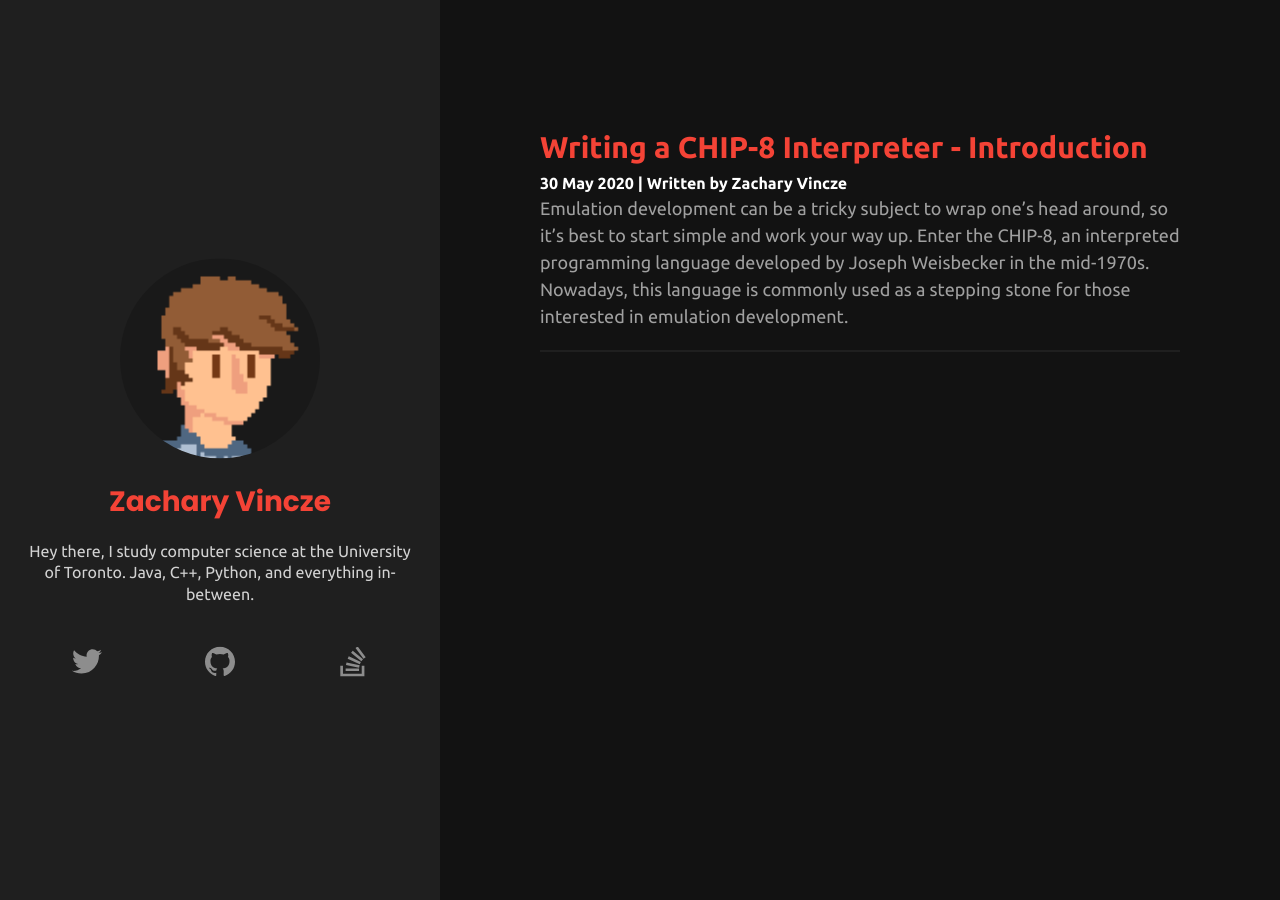
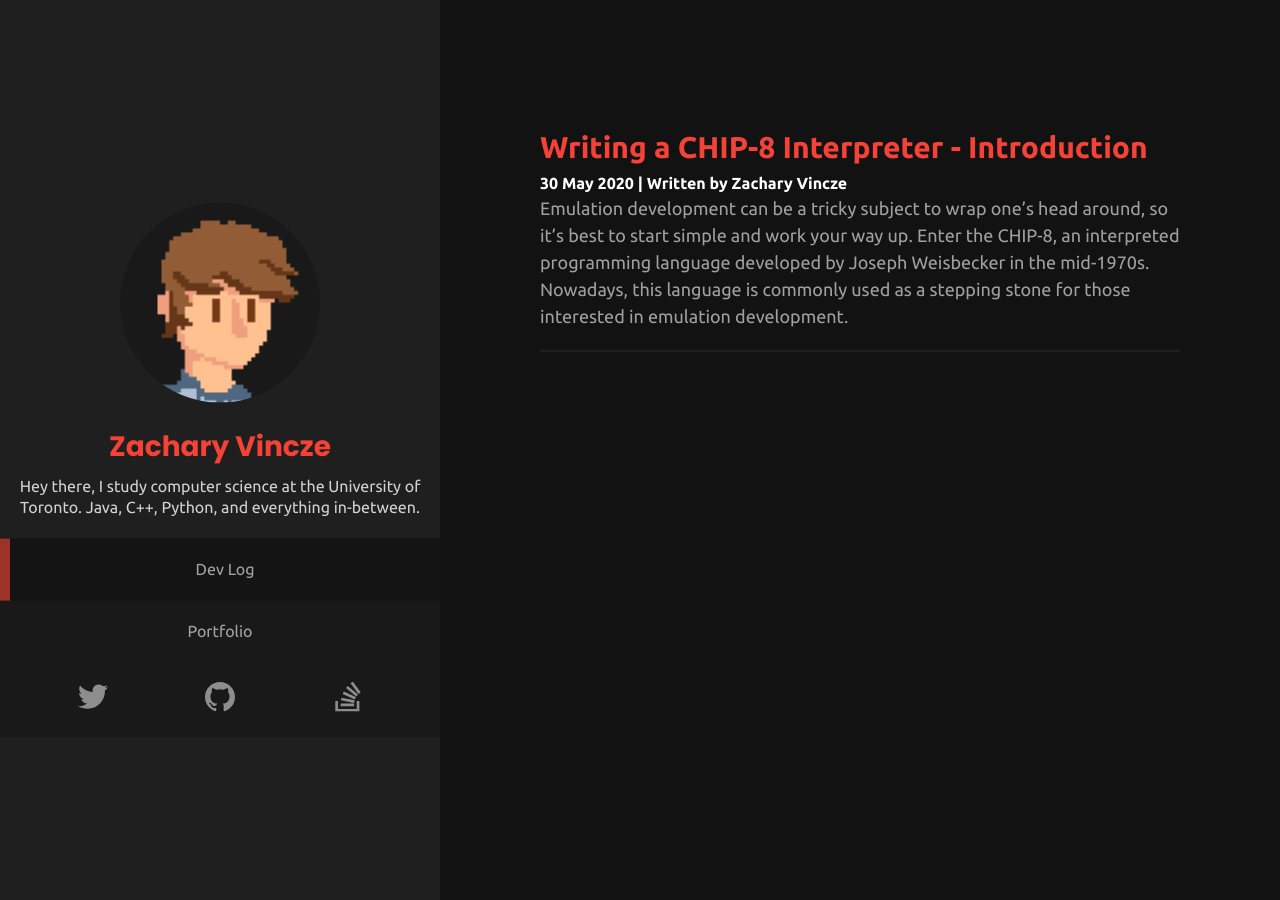
Before and after one commit to zacharyvincze/zacharyvincze.github.io, a Jekyll site: the page built from index.html, in a window 1280 px wide. Built offline with Jekyll 4.4.1, drawn with Linux system fonts in a browser that asks for light colours.

Commit message:
Added portfolio and better navigation

```diff
--- a/_includes/header.html
+++ b/_includes/header.html
@@ -27,6 +27,10 @@
                     <div class="profile-picture"></div>
                     <a href="/" class="logo">{{ site.title }}</a>
                     <p class="description">{{ site.description }}</p>
+                    <div class="links">
+                        <a href="/" {% if page.name=="index.html" %}class="active"{% endif %}>Dev Log</a>
+                        <a href="/portfolio" {% if page.name=="portfolio.html" %}class="active"{% endif %}>Portfolio</a>
+                    </div>
                     <div class="social-media">
                         <a href="https://twitter.com/{{ site.twitter_username }}">
                             <svg class="icon" id="twitter" role="img" viewBox="0 0 24 24" xmlns="http://www.w3.org/2000/svg"><path fill="white" d="M23.954 4.569c-.885.389-1.83.654-2.825.775 1.014-.611 1.794-1.574 2.163-2.723-.951.555-2.005.959-3.127 1.184-.896-.959-2.173-1.559-3.591-1.559-2.717 0-4.92 2.203-4.92 4.917 0 .39.045.765.127 1.124C7.691 8.094 4.066 6.13 1.64 3.161c-.427.722-.666 1.561-.666 2.475 0 1.71.87 3.213 2.188 4.096-.807-.026-1.566-.248-2.228-.616v.061c0 2.385 1.693 4.374 3.946 4.827-.413.111-.849.171-1.296.171-.314 0-.615-.03-.916-.086.631 1.953 2.445 3.377 4.604 3.417-1.68 1.319-3.809 2.105-6.102 2.105-.39 0-.779-.023-1.17-.067 2.189 1.394 4.768 2.209 7.557 2.209 9.054 0 13.999-7.496 13.999-13.986 0-.209 0-.42-.015-.63.961-.689 1.8-1.56 2.46-2.548l-.047-.02z"/></svg>
@@ -39,20 +43,4 @@
                         </a>
                     </div>
                 </div>
-                <!--
-                <div class="projects">
-                    <h2 class="text-category">Projects</h2>
-                    {% for item in site.data.projects %}
-                    <a href="{{ item.link }}">{{ item.name }}</a>
-                    {% endfor %}
-                </div>
-                <div class="projects">
-                    <h2 class="text-category">Navigation</h2>
-                    {% for item in site.data.navigation %}
-                    <a class="link {% if page.url == item.link %}selected {% endif %}" href="{{ item.link }}">
-                        {{ item.name }}
-                    </a>
-                    {% endfor %}
-                </div>
-                -->
             </div>
--- /dev/null
+++ b/_sass/_portfolio.scss
@@ -0,0 +1,39 @@
+.portfolio {
+    display: flex;
+    justify-content: center;
+    flex-wrap: wrap;
+
+    a {
+        opacity: 1;
+        color: white;
+    }
+
+    .portfolio-item {
+        transition: 0.2s all ease;
+        margin: 20px;
+        width: 500px;
+        background-color: $floating-color;
+        cursor: pointer;
+        border-color: $accent-color;
+        border-left: 0px solid $accent-color;
+
+        .project-image {
+            height: 300px;
+            background-color: $dark-floating-color;
+        }
+
+        .project-info {
+            padding: 20px;
+
+            .project-title {
+                font-size: 20px;
+                margin-bottom: 20px;
+            }
+        }
+    }
+}
+
+.portfolio .portfolio-item:hover {
+    border-left: 20px solid $accent-color;
+    width: 480px;
+}
--- a/_sass/_post.scss
+++ b/_sass/_post.scss
@@ -2,7 +2,8 @@
     margin-left: 440px;
 }
 
-.post-content, .posts {
+.post-content,
+.posts {
     max-width: 900px;
     margin: 0 auto;
     padding: 125px 100px 10px;
@@ -69,18 +70,20 @@
 }
 
 @media only screen and (max-width: $tablet-viewport) {
-    .post-content, .posts {
+    .post-content,
+    .posts {
         width: auto;
         flex: 0;
     }
 
     .content-container {
-        margin-left: 240px;
+        margin-left: 300px;
     }
 }
 
 @media only screen and (max-width: $mobile-viewport) {
-    .post-content, .posts {
+    .post-content,
+    .posts {
         width: auto;
         flex: 0;
         padding: 25px;
--- a/_sass/_projects.scss
+++ /dev/null
@@ -1,3 +0,0 @@
-.projects {
-    flex: 1;
-}
--- a/_sass/_sidebar.scss
+++ b/_sass/_sidebar.scss
@@ -1,7 +1,7 @@
 .sidebar {
     position: fixed;
-    width: 400px;
-    padding: 20px 20px;
+    width: 440px;
+    padding: 20px 0px;
     background-color: $floating-color;
     transition: 0.2s all ease;
     z-index: 1;
@@ -12,8 +12,9 @@
         top: 50%;
         left: 0px;
         transform: translateY(-50%);
-        width: 400px;
-        padding: 0 20px;
+        width: 440px;
+        padding: 0 0px;
+
         .logo {
             display: block;
             font-size: $header-size;
@@ -22,14 +23,14 @@
             font-weight: bold;
             text-align: center;
             opacity: 1;
-            margin-bottom: 20px;
+            margin-bottom: 10px;
             font-family: $header-font;
         }
 
         .profile-picture {
             height: 200px;
             width: 200px;
-            background-image: url('/assets/images/profile-picture.png');
+            background-image: url("/assets/images/profile-picture.png");
             background-color: $dark-floating-color;
             background-size: 250px;
             background-position: center;
@@ -44,20 +45,56 @@
             text-align: center;
         }
 
+        .links {
+            display: flex;
+            flex-direction: column;
+            align-items: center;
+            background-color: $dark-floating-color;
+
+            a {
+                padding: 20px 0;
+                cursor: pointer;
+                width: 100%;
+                text-align: center;
+                border-color: $accent-color;
+                border-left: 0px solid $accent-color;
+            }
+
+            a:hover {
+                border-left: 10px solid $accent-color;
+                width: calc(100% - 10px);
+                background-color: $background-color;
+                color: white;
+            }
+
+            a.active {
+                border-left: 10px solid $accent-color;
+                width: calc(100% - 10px);
+                background-color: $background-color;
+                color: white;
+            }
+        }
+
         .social-media {
             a {
-                transition: none;
                 opacity: 1;
             }
-            margin-top: 20px;
+
+            a:hover {
+                background-color: $background-color;
+            }
+
             display: flex;
-            justify-content: space-around;
+            justify-content: space-evenly;
+            background-color: $dark-floating-color;
+
             .icon {
                 width: 30px;
+                padding: 20px;
             }
             .icon path {
                 fill: #8d8d8d;
-                transition: all .2s ease;
+                transition: all 0.2s ease;
             }
             .icon:hover path {
                 opacity: 1;
@@ -74,39 +111,14 @@
             }
         }
     }
-
-    .projects {
-        padding: 20px 0;
-
-        font-family: $header-font;
-
-        h2 {
-            padding-bottom: 10px;
-        }
-
-        a {
-            font-family: $text-font;
-            font-size: $small-size;
-            opacity: 0.75;
-            transition: all 0.2s ease;
-            display: block;
-            padding-bottom: 10px;
-            line-height: 1.5;
-        }
-
-        a:hover {
-            color: $accent-color;
-            opacity: 1;
-        }
-    }
 }
 
 @media only screen and (max-width: $tablet-viewport) {
     .sidebar {
-        width: 200px;
+        width: 300px;
 
         .profile {
-            width: 200px;
+            width: 300px;
 
             .profile-picture {
                 height: 150px;
@@ -134,7 +146,7 @@
             position: relative;
             transform: translateY(0);
             width: 100%;
-            padding: 20px 0;
+            padding-top: 20px;
 
             .profile-picture {
                 display: none;
@@ -149,8 +161,4 @@
     .description {
         margin: 0 20px;
     }
-
-    .social-media {
-        margin: 0 20px;
-    }
 }
--- a/assets/css/styles.scss
+++ b/assets/css/styles.scss
@@ -1,5 +1,6 @@
 ---
 ---
+
 @import "base.scss";
 @import "home.scss";
 @import "navigation.scss";
@@ -8,3 +9,4 @@
 @import "syntax-highlighting.scss";
 @import "text.scss";
 @import "markdown.scss";
+@import "portfolio.scss";
```
Also changed, not shown: _data/projects.yml (+5 -13 lines), _layouts/error.html (+1 -25 lines), portfolio.html (added, +20 -0 lines).
